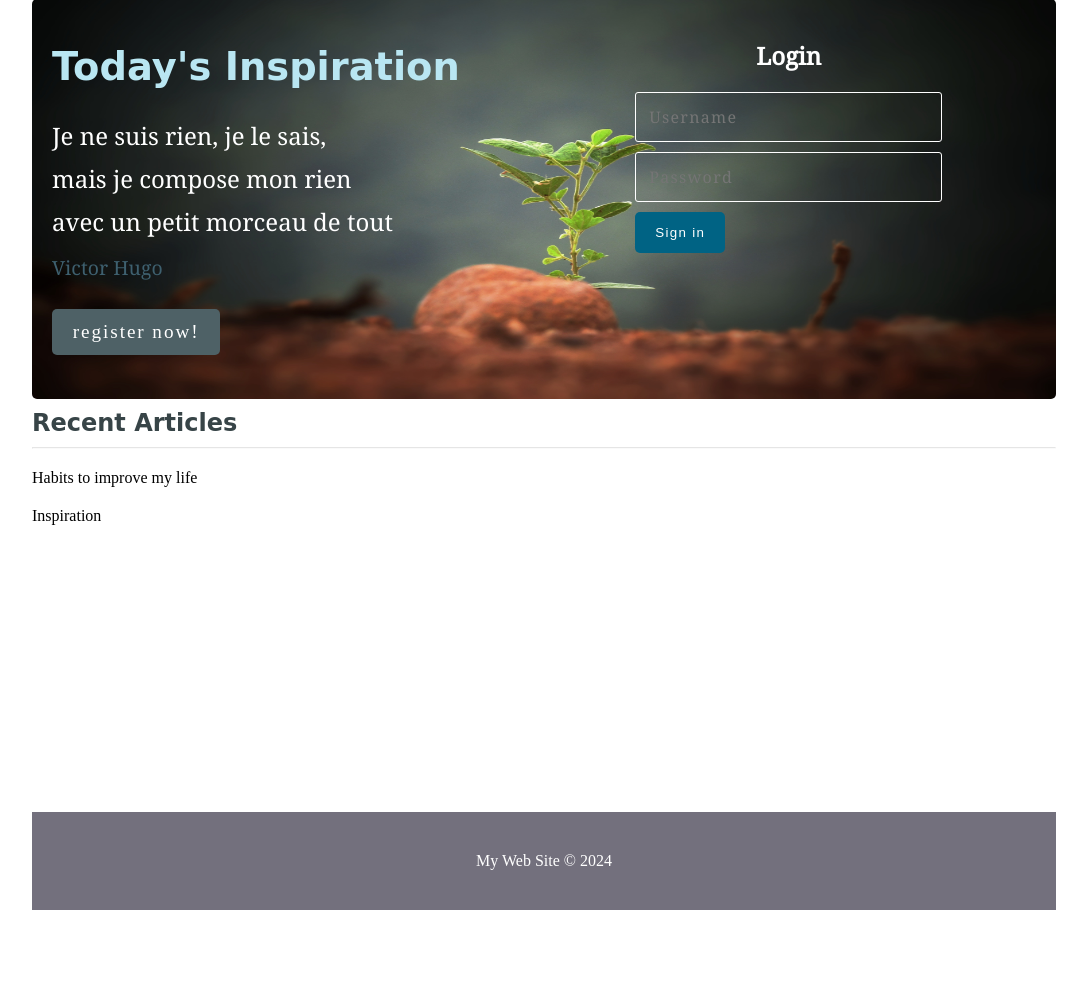
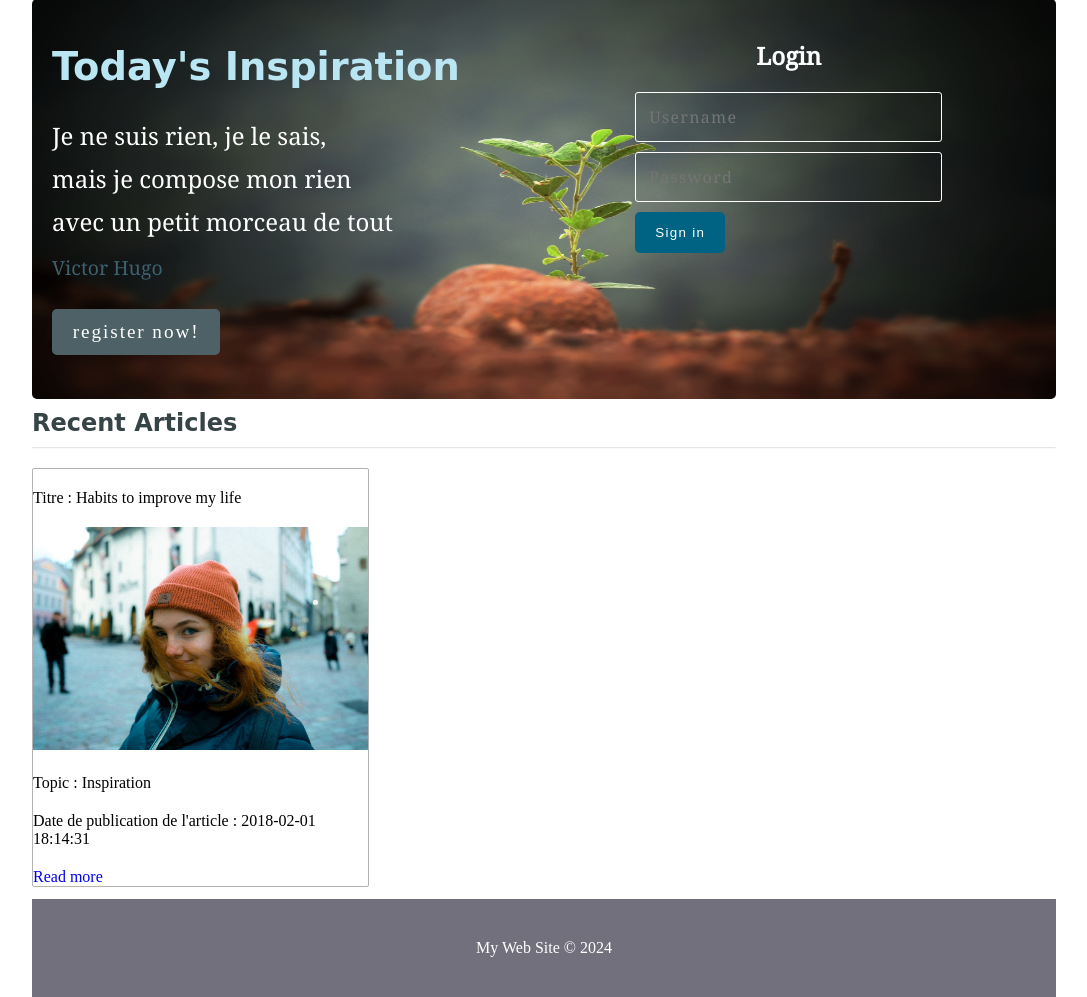
Before and after one commit to Maxxavec2x/TP_Web_php_dockerized, a PHP site: page / in a window 1280 px wide. Shown: the part 68-1065 px from the top of the page, without its empty margins (96-1183 px from the left). Before the commit the page ends 978 px from the top, so only its background shows below. Run offline with PHP 8.4, Linux system fonts and the light colour scheme; data comes from the database, SQL or seed files in the repository; data that the repository does not hold is empty; some web fonts are replaced.

Commit message:
Amélioration de l'affichage des posts pour tenir compte des exigences de l'E8

```diff
--- a/src/index.php
+++ b/src/index.php
@@ -30,8 +30,13 @@ include(ROOT_PATH . '/includes/all_functions.php');
 			<h2 class="content-title">Recent Articles</h2>
 			<hr>
 			<?php foreach(getPublishedPosts() as $post){ ?>
-				<p><?php echo $post['title'];?></p>
-				<p><?php echo $post['topic'];?></p>
+				<div class="post" style="margin-left: 0px;">
+					<p>Titre : <?php echo $post['title'];?></p>
+					<img src="static/images/<?php echo 'post_image' . $post['id'] . '.jpg';?>" alt="Alternative" width="100%" width="100%">
+					<p>Topic : <?php echo $post['topic'];?></p>
+					<p>Date de publication de l'article : <?php echo $post['updated_at'];?></p> <!--  En vrai hors vanne je sais pas si la date de publication c'est updated_at ou created_at, donc à voir. -->
+					<a href="single_post.php?post-slug=<?php echo $post['slug']; ?>"> Read more </a>
+				</div>
 			<?php } ?>
 		</div>
 		<!-- // content -->
```
